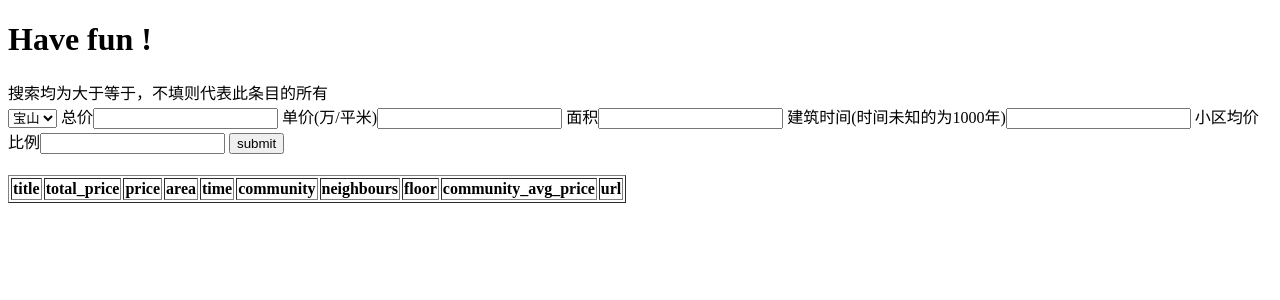
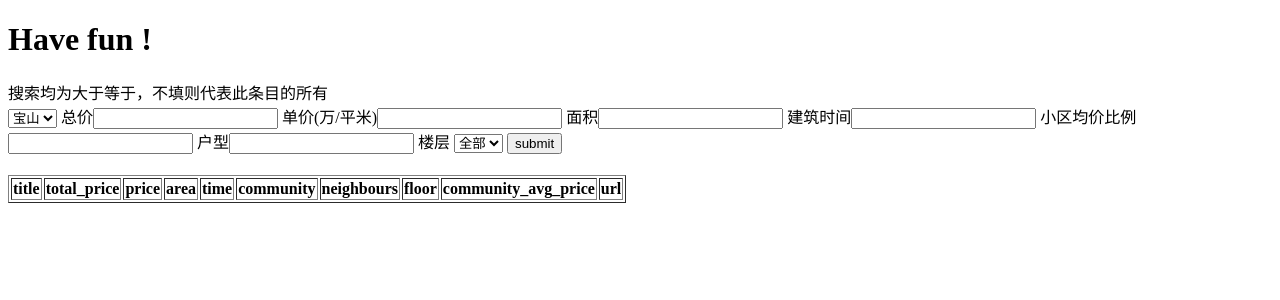
Before and after one commit to LIANGSNOW/HouseSpider, a Flask app: page /main in a window 1280 px wide. Shown: the top 300 px of the page. Run offline with Flask 2, Linux system fonts and the light colour scheme; lists and menus that the app fills with data are empty.

Commit message:
add floor and neighbours searching

```diff
--- a/server.py
+++ b/server.py
@@ -66,6 +66,8 @@ def search_page():
         area_search = request.form.get('area')
         time_search = request.form.get('time')
         avg_price_gap = request.form.get('avg_price_gap')
+        neighbours_search = request.form.get('neighbours')
+        floor_search = request.form.get('floor')
 
         #this part for pandas process for the data
         if total_price_search!='':
@@ -78,6 +80,10 @@ def search_page():
             data = data[data['time'] >= int(time_search)]
         if avg_price_gap != '':
             data = data[data['price'] <= data['community_avg_price'] * float(avg_price_gap)]
+        if neighbours_search != '':
+            data = data[data['neighbours'] == neighbours_search]
+        if floor_search!='all':
+            data = data[data['floor'].str.contains(floor_search)]
 
         print(data.shape)
         #this part for display
@@ -100,7 +106,7 @@ def search_page():
                                floor=floor ,url =url,community_avg_price=community_avg_price,
                                total_price_search=total_price_search,price_search=price_search,
                                area_search=area_search,time_search=time_search,district_search = district,
-                               avg_price_gap=avg_price_gap)
+                               avg_price_gap=avg_price_gap,neighbours_search=neighbours_search)
 
         # return redirect(url_for('detail_page'))
         # return detail_page(data)
--- a/templates/district.html
+++ b/templates/district.html
@@ -10,7 +10,7 @@
         搜索均为大于等于，不填则代表此条目的所有
         <form action="" enctype='multipart/form-data' method='POST'>
              <select name="district" >
-             <option value="baoshan">宝山</option>
+              <option value="baoshan">宝山</option>
               <option value="changning">长宁</option>
               <option value="huangpu">黄浦</option>
               <option value="jiading">嘉定</option>
@@ -24,8 +24,16 @@
             总价<input type="text" name = "total_price" value={{total_price_search}}>
             单价(万/平米)<input type="text" name = "price" value={{price_search}}>
             面积<input type="text" name = "area" value={{area_search}}>
-            建筑时间(时间未知的为1000年)<input type="text" name = "time" value={{time_search}}>
+            建筑时间<input type="text" name = "time" value={{time_search}}>
             小区均价比例<input type="text" name = "avg_price_gap" value={{avg_price_gap}}>
+            户型<input type="text" name = "neighbours" value="{{neighbours_search}}">
+            楼层
+            <select name="floor">
+                <option value="all">全部</option>
+                <option value="低">低</option>
+                <option value="中">中</option>
+                <option value="高">高</option>
+            </select>
 
             <input type="submit" value="submit">
         </form>
```
